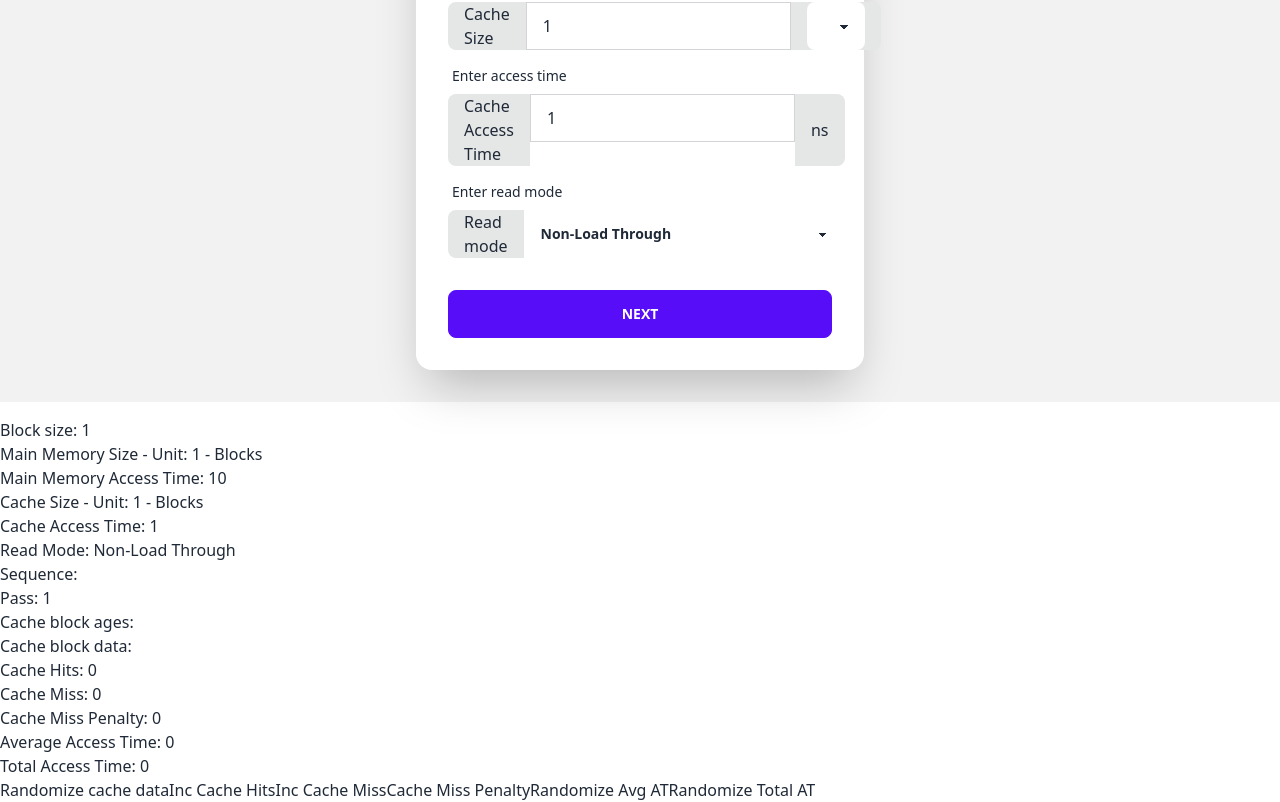
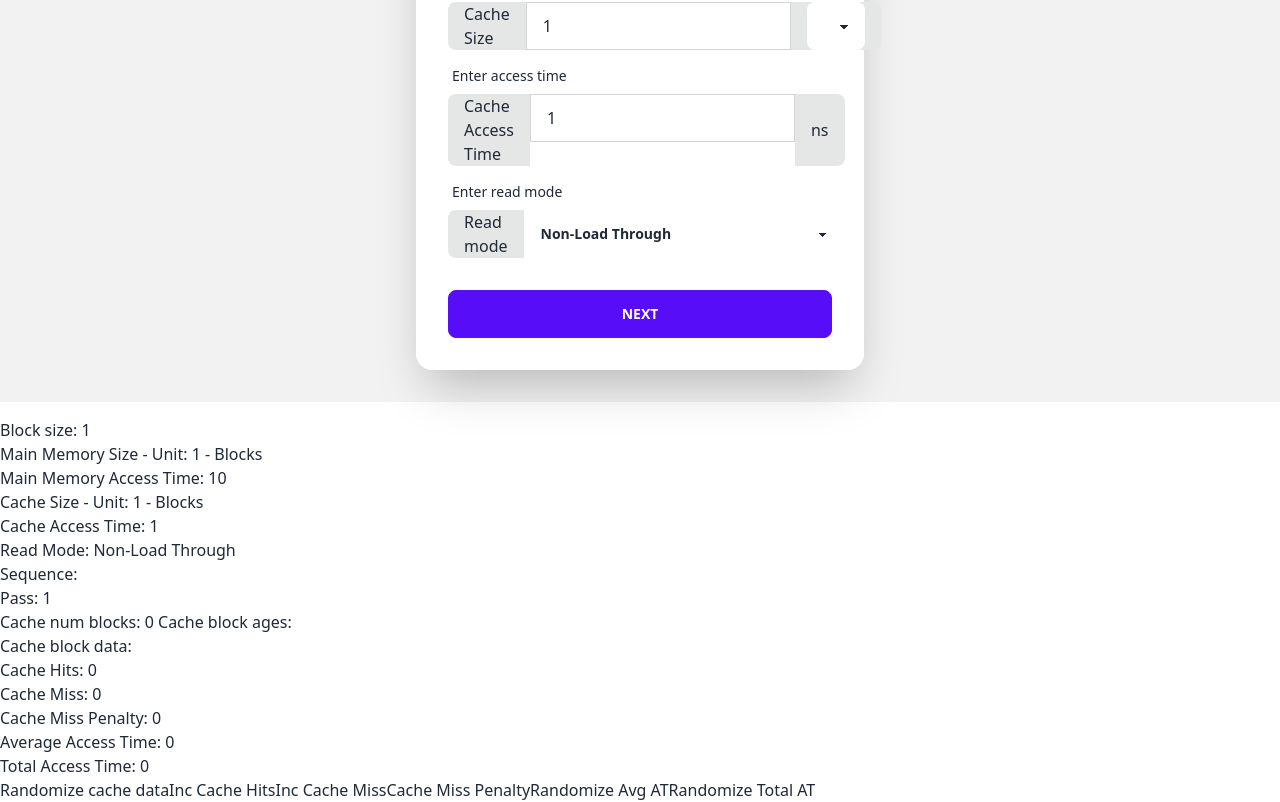
Before and after one commit to Pierre120/cache-simulation, a Nuxt app: page /fam/lru in a window 1280 px wide. Shown: the part 458-1260 px from the top of the page. Built offline with nearby package versions, Linux system fonts and the light colour scheme.

Commit message:
fix(cache-simulation-component): debug cache simulation component

```diff
--- a/pages/fam/lru.vue
+++ b/pages/fam/lru.vue
@@ -27,7 +27,7 @@
       </div>
 
       <!-- Live Simulation -->
-      <cache-simlation
+      <cache-simulation
         v-if="simulState.$state.isSimulation"
         :cache="simulStore.$state.cache"
         :hits="simulStore.$state.cacheHits"
@@ -46,6 +46,7 @@
       Read Mode: {{ specsStore.readMode }} <br>
       Sequence: {{ inputSeqStore.getValuesAsString }} <br>
       Pass: {{ inputSeqStore.pass }} <br>
+      Cache num blocks: {{ simulStore.getCacheBlockValues.length }}
       Cache block ages: {{ simulStore.getCacheBlockAges.join(',') }} <br>
       Cache block data: {{ simulStore.getCacheBlockValuesAsString }} <br>
       Cache Hits: {{ simulStore.getCacheHits }} <br>
```
